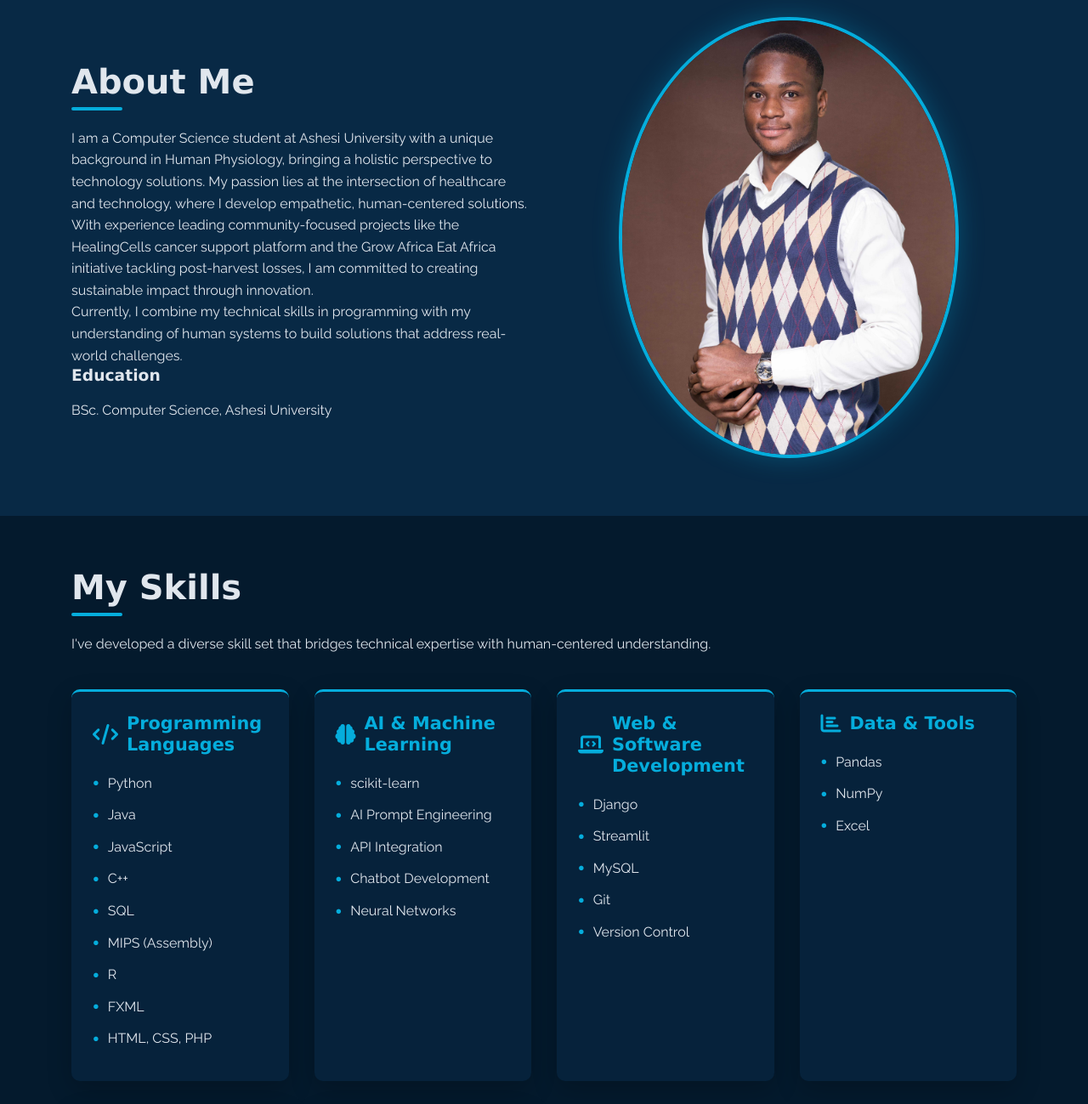
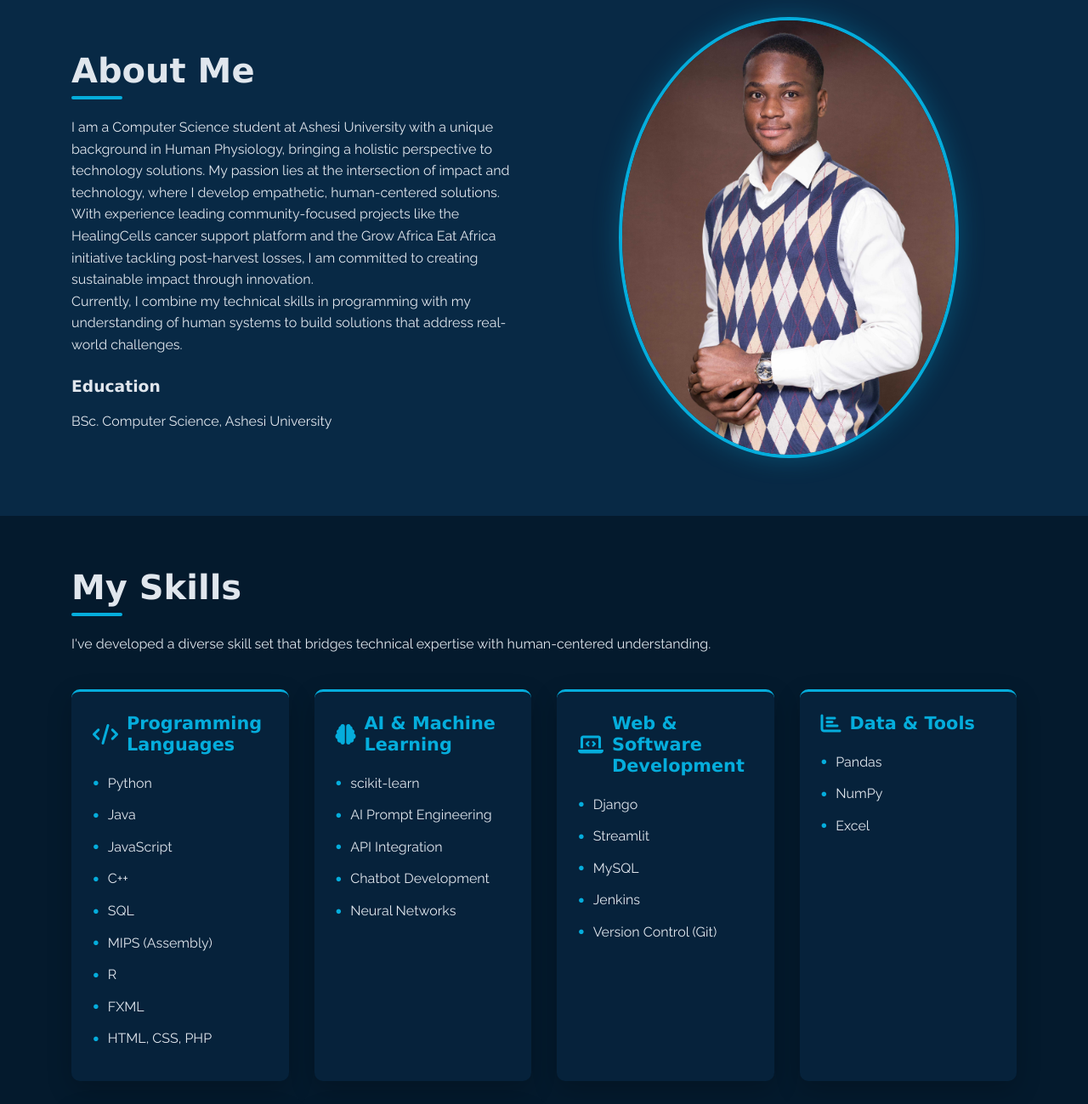
Before and after one commit to alotanna/Portfolio, a plain HTML site: page index.html in a window 1280 px wide. Shown: the part 840-2139 px from the top of the page at 85% size. Drawn offline with nearby package versions, Linux system fonts and the light colour scheme.

Commit message:
Update  the favicon and sections

```diff
--- a/index.html
+++ b/index.html
@@ -4,6 +4,7 @@
     <meta charset="UTF-8">
     <meta name="viewport" content="width=device-width, initial-scale=1.0">
     <title>Austine Iheji | Tech & Human-Centered Innovator</title>
+    <link rel="icon" href="austine.jpeg">
     <link rel="stylesheet" href="https://cdnjs.cloudflare.com/ajax/libs/font-awesome/6.4.0/css/all.min.css">
     <link href="https://fonts.googleapis.com/css2?family=Raleway:wght@300;400;500;600;700;800&family=Space+Grotesk:wght@300;400;500;600;700&display=swap" rel="stylesheet">
     <style>
@@ -884,10 +885,11 @@
             <div class="about-content">
                 <div class="about-text">
                     <h2 class="section-title">About Me</h2>
-                    <p>I am a Computer Science student at Ashesi University with a unique background in Human Physiology, bringing a holistic perspective to technology solutions. My passion lies at the intersection of healthcare and technology, where I develop empathetic, human-centered solutions.</p>
+                    <p>I am a Computer Science student at Ashesi University with a unique background in Human Physiology, bringing a holistic perspective to technology solutions. My passion lies at the intersection of impact and technology, where I develop empathetic, human-centered solutions.</p>
                     <p>With experience leading community-focused projects like the HealingCells cancer support platform and the Grow Africa Eat Africa initiative tackling post-harvest losses, I am committed to creating sustainable impact through innovation.</p>
                     <p>Currently, I combine my technical skills in programming with my understanding of human systems to build solutions that address real-world challenges.</p>
                     <div class="about-stats">
+                        <br>
                         <div class="stat">
                             <h3>Education</h3>
                             <p>BSc. Computer Science, Ashesi University</p>
@@ -940,8 +942,8 @@
                         <li>Django</li>
                         <li>Streamlit</li>
                         <li>MySQL</li>
-                        <li>Git</li>
-                        <li>Version Control</li>
+                        <li>Jenkins</li>
+                        <li>Version Control (Git)</li>
                     </ul>
                 </div>
 
```
